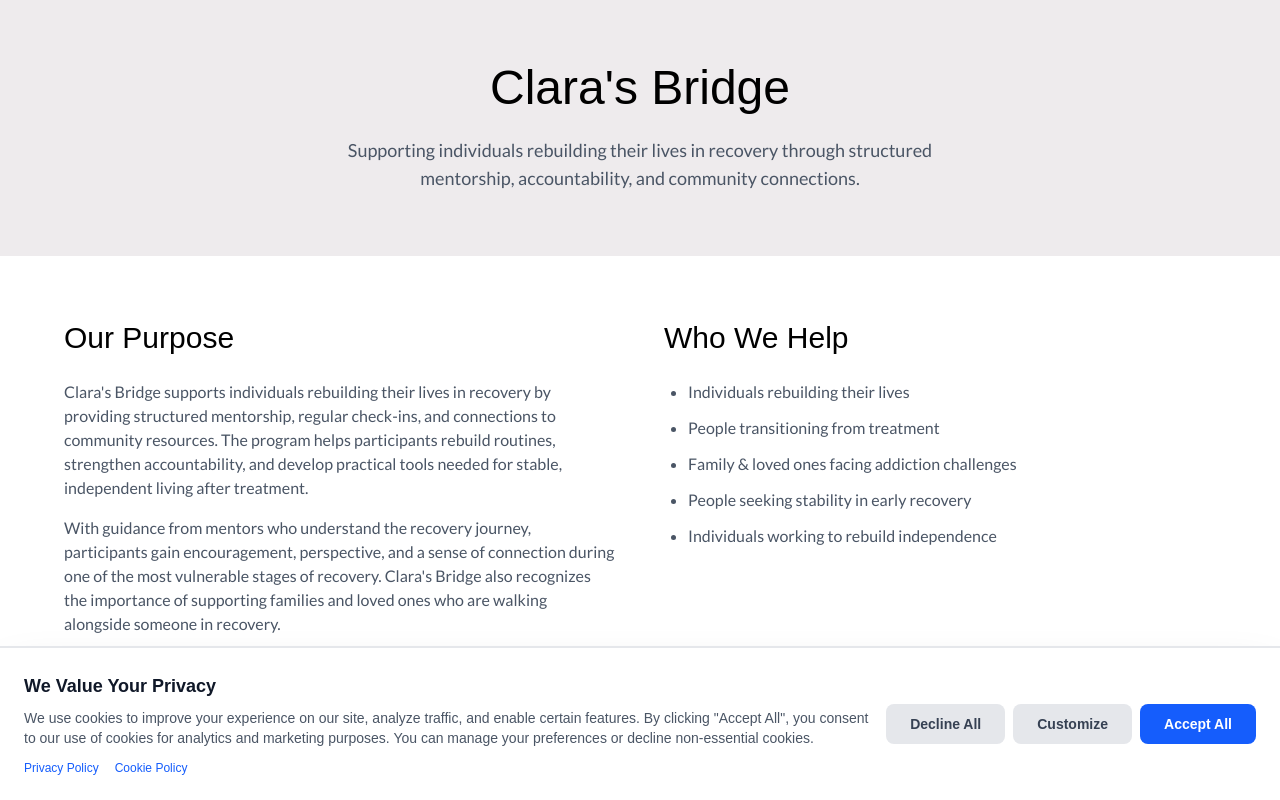
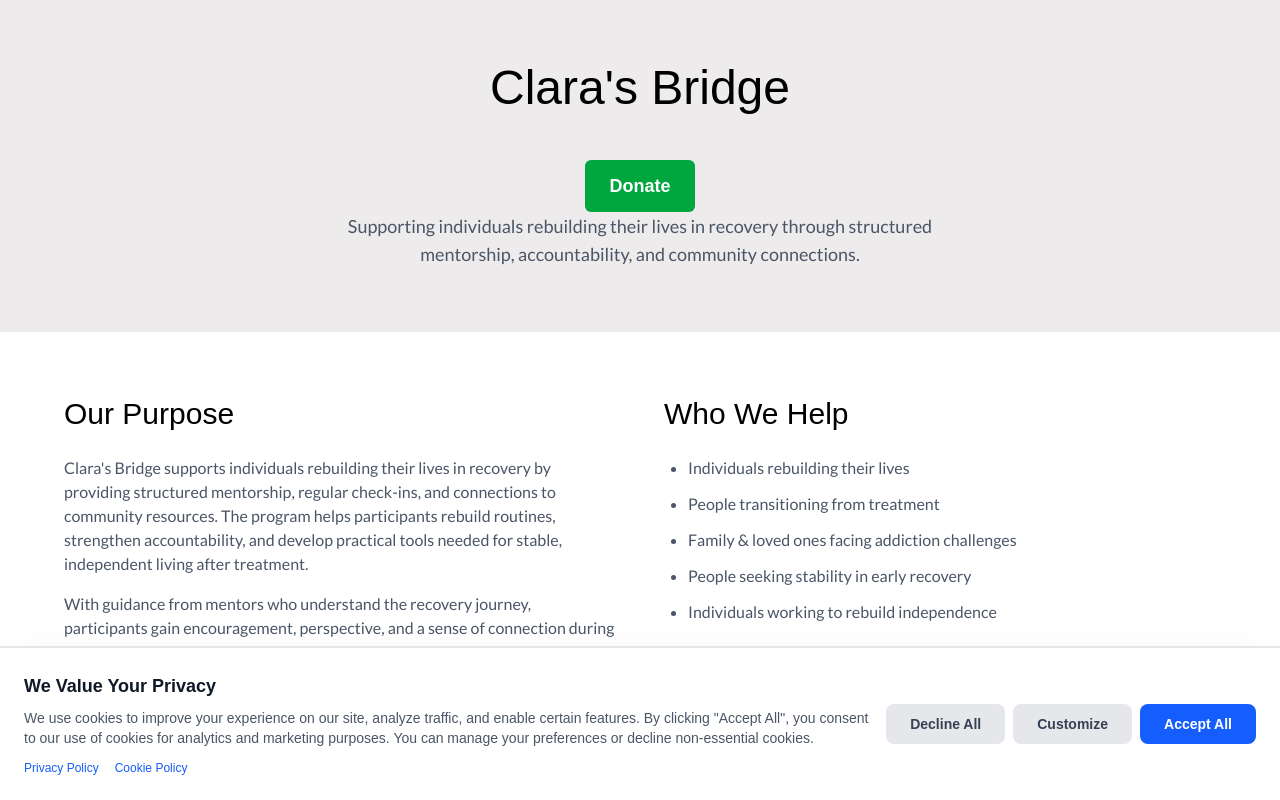
Before and after one commit to FreeForCharity/FFC-EX-clarasbridge.org, a Next.js app: page / in a window 1280 px wide. Shown: the top 800 px of the page. Built offline with nearby package versions, Linux system fonts and the light colour scheme; no server answers; a web font is replaced by a local one.

Commit message:
Add donation link to home page
Added a donation link with styling to the home page.

```diff
--- a/src/app/home-page/index.tsx
+++ b/src/app/home-page/index.tsx
@@ -9,6 +9,14 @@
           <h1 className="text-4xl md:text-5xl font-normal mb-6" id="faustina-font">
             Clara&apos;s Bridge
           </h1>
+          <a
+  href="https://www.zeffy.com/en-US/donation-form/donate-to-change-lives-10174"
+  target="_blank"
+  rel="noopener noreferrer"
+  className="inline-block mt-6 bg-green-600 text-white px-6 py-3 rounded-md text-lg font-semibold hover:bg-green-700 transition"
+>
+  Donate
+</a>
           <p className="text-lg text-gray-600 max-w-2xl mx-auto" id="lato-font">
             Supporting individuals rebuilding their lives in recovery through structured mentorship,
             accountability, and community connections.
```
